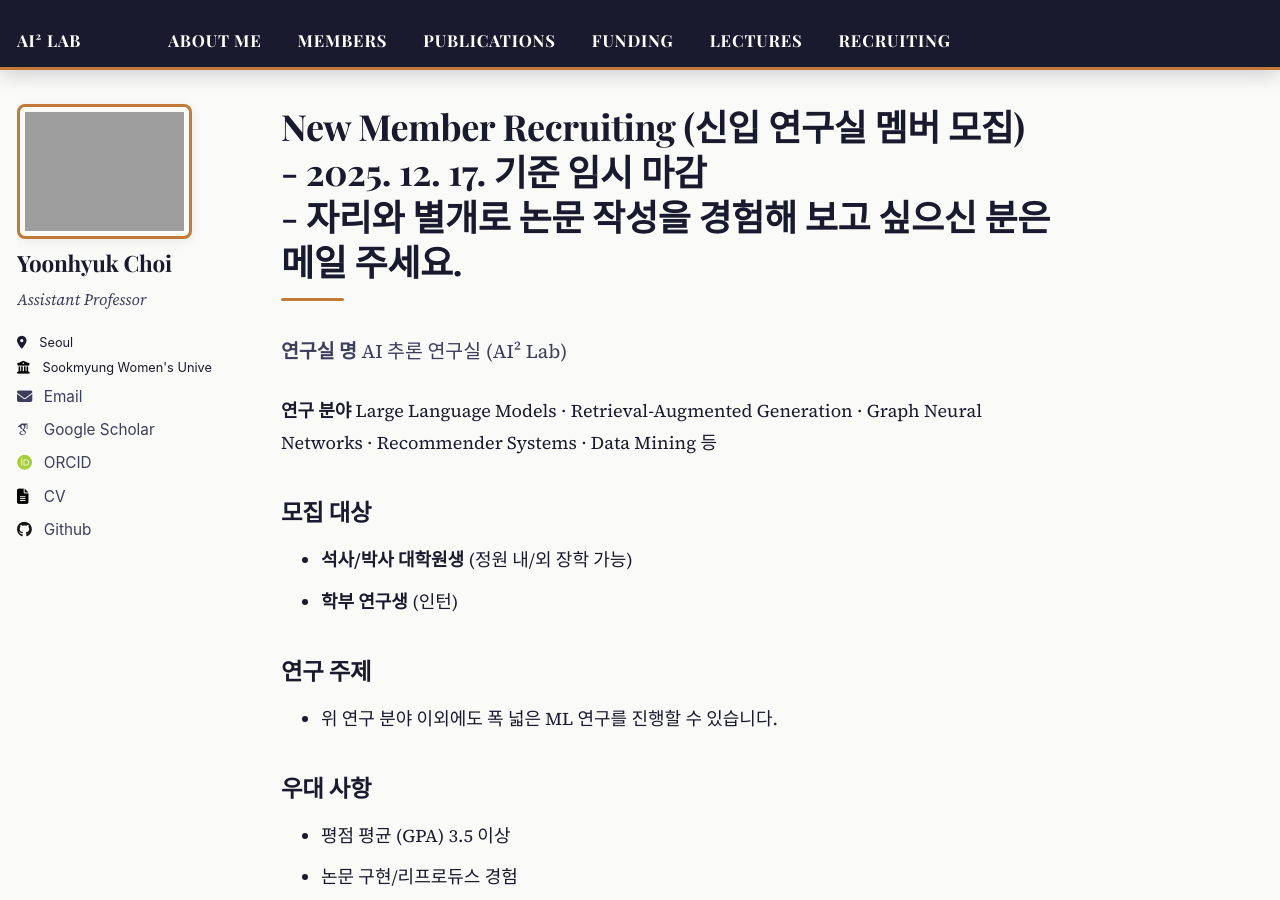
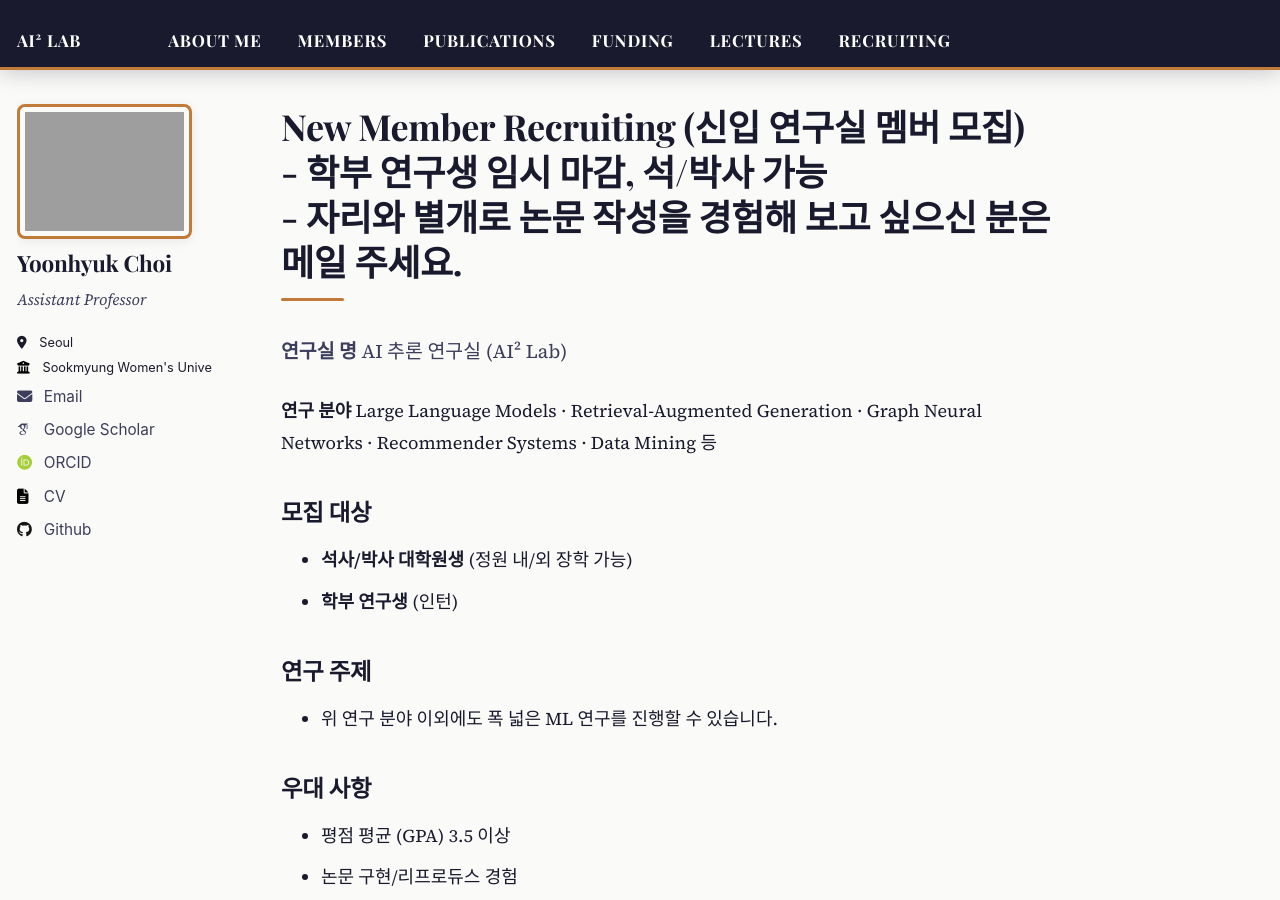
Before and after one commit to ChoiYoonHyuk/ChoiYoonHyuk.github.io, a Jekyll site: the page built from _pages/join.md, in a window 1280 px wide and 900 px high. Built offline with Jekyll 4.4.1, drawn with Linux system fonts in a browser that asks for light colours; some web fonts are replaced.

Commit message:
Update join.md

```diff
--- a/_pages/join.md
+++ b/_pages/join.md
@@ -1,6 +1,6 @@
 ---
 layout: single
-title: "New Member Recruiting (신입 연구실 멤버 모집) <br/> - 2025. 12. 17. 기준 임시 마감 <br/> - 자리와 별개로 논문 작성을 경험해 보고 싶으신 분은 메일 주세요."
+title: "New Member Recruiting (신입 연구실 멤버 모집) <br/> - 학부 연구생 임시 마감, 석/박사 가능 <br/> - 자리와 별개로 논문 작성을 경험해 보고 싶으신 분은 메일 주세요."
 author_profile: true
 permalink: /join/
 overlay_color: "#333"
```
